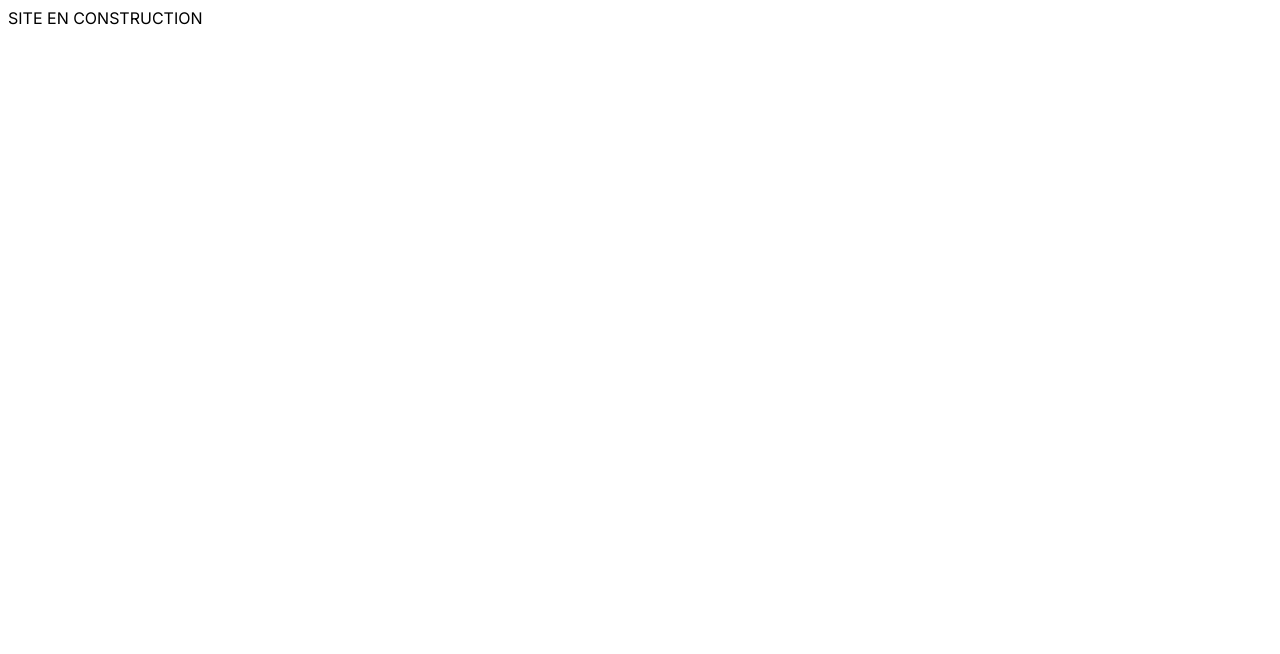
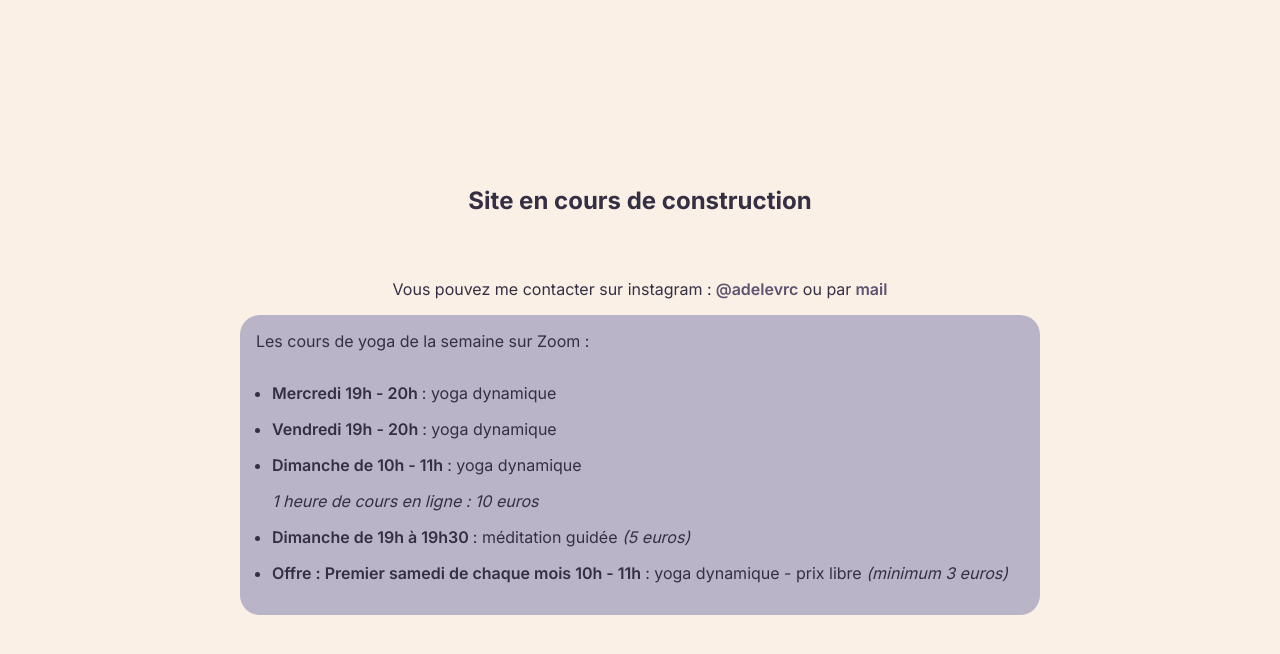
Before and after one commit to adelevrc/adelevrc, a Next.js app: page / in a window 1280 px wide. Shown: the top 654 px of the page. Built offline with nearby package versions, Linux system fonts and the light colour scheme.

Commit message:
feat : create price offer

```diff
--- a/src/app/layout.tsx
+++ b/src/app/layout.tsx
@@ -1,21 +1,18 @@
-import type { Metadata } from "next";
+import './styles/globals.scss'
 import { Inter } from "next/font/google";
-
+export const metadata = {
+  title: 'Next.js',
+  description: 'Generated by Next.js',
+}
 const inter = Inter({ subsets: ["latin"] });
-
-export const metadata: Metadata = {
-  title: "Create Next App",
-  description: "Generated by create next app",
-};
-
 export default function RootLayout({
   children,
-}: Readonly<{
-  children: React.ReactNode;
-}>) {
+}: {
+  children: React.ReactNode
+}) {
   return (
     <html lang="en">
       <body className={inter.className}>{children}</body>
-    </html>
-  );
+          </html>
+  )
 }
--- a/src/app/page.tsx
+++ b/src/app/page.tsx
@@ -1,8 +1,28 @@
+import style from "./styles/home.module.scss"
 
-export default function Home() {
-  return (
-    <main>
-     SITE EN CONSTRUCTION
-    </main>
-  );
-}
+const Home = () => {
+    return (
+      <main className={style.main}>
+        <h2> Site en cours de construction </h2>
+        <p> Vous pouvez me contacter sur instagram :
+          <a href="https://www.instagram.com/adelevrc/"> @adelevrc</a>
+           {' '}ou par<a href="mailto:adele.vercaygne@gmail.com"> mail  </a>
+
+           </p>
+       <article>
+        <p>Les cours de yoga de la semaine sur Zoom : </p>
+        <ul>
+          <li> <span> Mercredi 19h - 20h  </span>: yoga dynamique  </li>
+          <li> <span> Vendredi 19h - 20h </span> : yoga dynamique </li>
+          <li> <span> Dimanche de 10h - 11h </span> : yoga dynamique </li>
+          <li className={style.info}> 1 heure de cours en ligne : 10 euros  </li>
+          <li> <span> Dimanche de 19h à 19h30 </span> : méditation guidée <span className={style.price}> (5 euros)</span> </li>
+          <li> <span>Offre :   Premier samedi de chaque mois 10h - 11h </span>: yoga dynamique - prix libre <span className={style.price}>(minimum 3 euros)</span> </li>
+        </ul>
+       </article>
+
+      </main>
+    );
+  }
+
+  export default Home
--- /dev/null
+++ b/src/app/styles/globals.scss
@@ -0,0 +1,30 @@
+:root {
+    --max-width: 1100px;
+    --border-radius: 12px;
+    --font-mono: ui-monospace, Menlo, Monaco, "Cascadia Mono", "Segoe UI Mono",
+      "Roboto Mono", "Oxygen Mono", "Ubuntu Monospace", "Source Code Pro",
+      "Fira Mono", "Droid Sans Mono", "Courier New", monospace;
+  }
+
+  * {
+    box-sizing: border-box;
+    padding: 0;
+    margin: 0;
+    color:#352F44;
+  }
+
+  html,
+  body {
+    max-width: 100vw;
+    overflow-x: hidden;
+    background-color: #FAF0E6;
+  }
+
+  body {
+    color: rgb(var(--foreground-rgb));
+  }
+
+  a {
+    color: inherit;
+    text-decoration: none;
+  }
--- /dev/null
+++ b/src/app/styles/home.module.scss
@@ -0,0 +1,46 @@
+.main{
+    display:flex;
+    flex-direction: column;
+    align-items: center;
+    justify-content: center;
+    height: 100vh;
+    gap: 1rem;
+    h2{
+        margin-bottom: 3rem;
+    }
+
+p{
+    a{
+        color:#5C5470;
+        font-weight: 600;
+    }
+
+}
+article{
+    padding: 1rem;
+    gap: 1rem;
+    display: flex;
+    flex-direction: column;
+    background: #B9B4C7;
+    border-radius: 20px;
+
+    ul{
+        padding: 1rem;
+        span{
+            font-weight: 600;
+        }
+        .info{
+            list-style-type: none;
+            font-style: italic;
+        }
+        .price{
+            font-style: oblique;
+            font-weight: normal;
+        }
+        li:not(:first-child){
+    margin-top: 1rem;
+
+}
+    }
+}
+}
```
Also changed, not shown: package.json (+5 -3 lines), .eslintrc.json, 1 other file (tests, documents, lock files or other folders).
